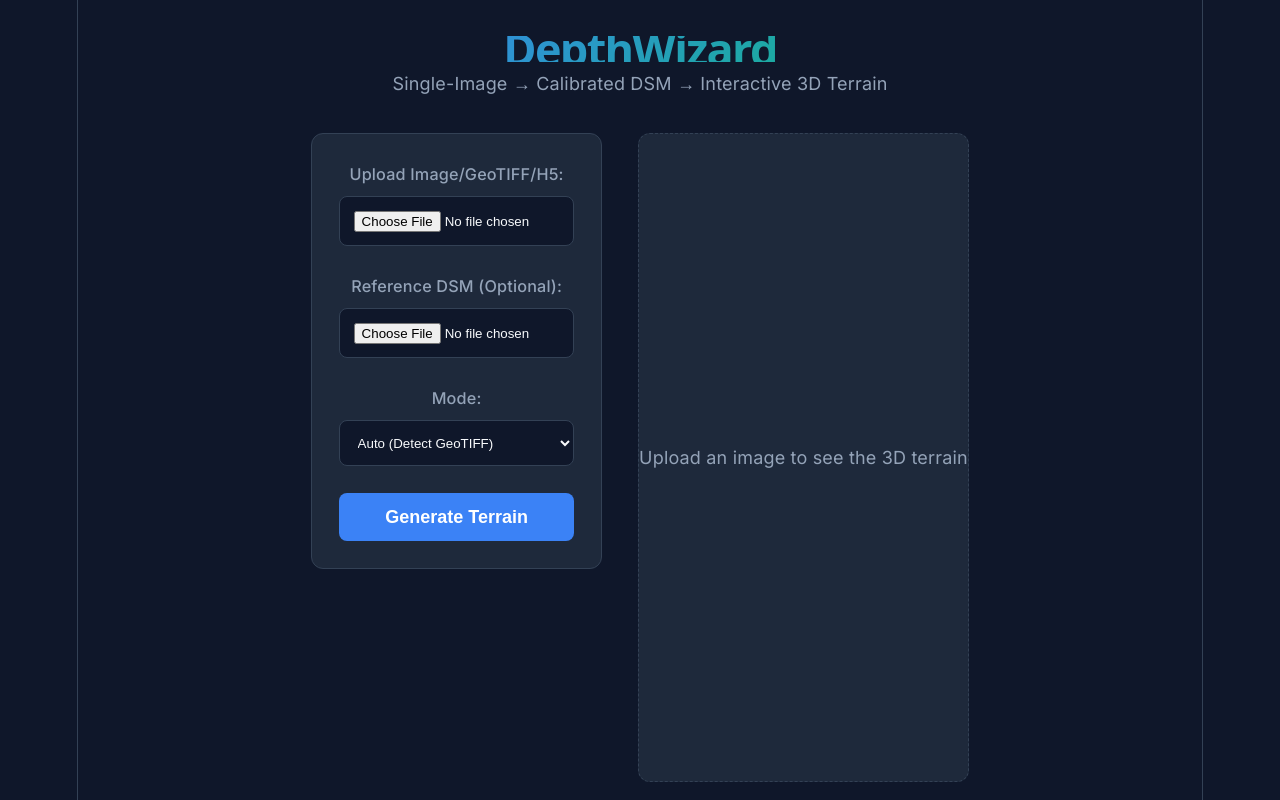
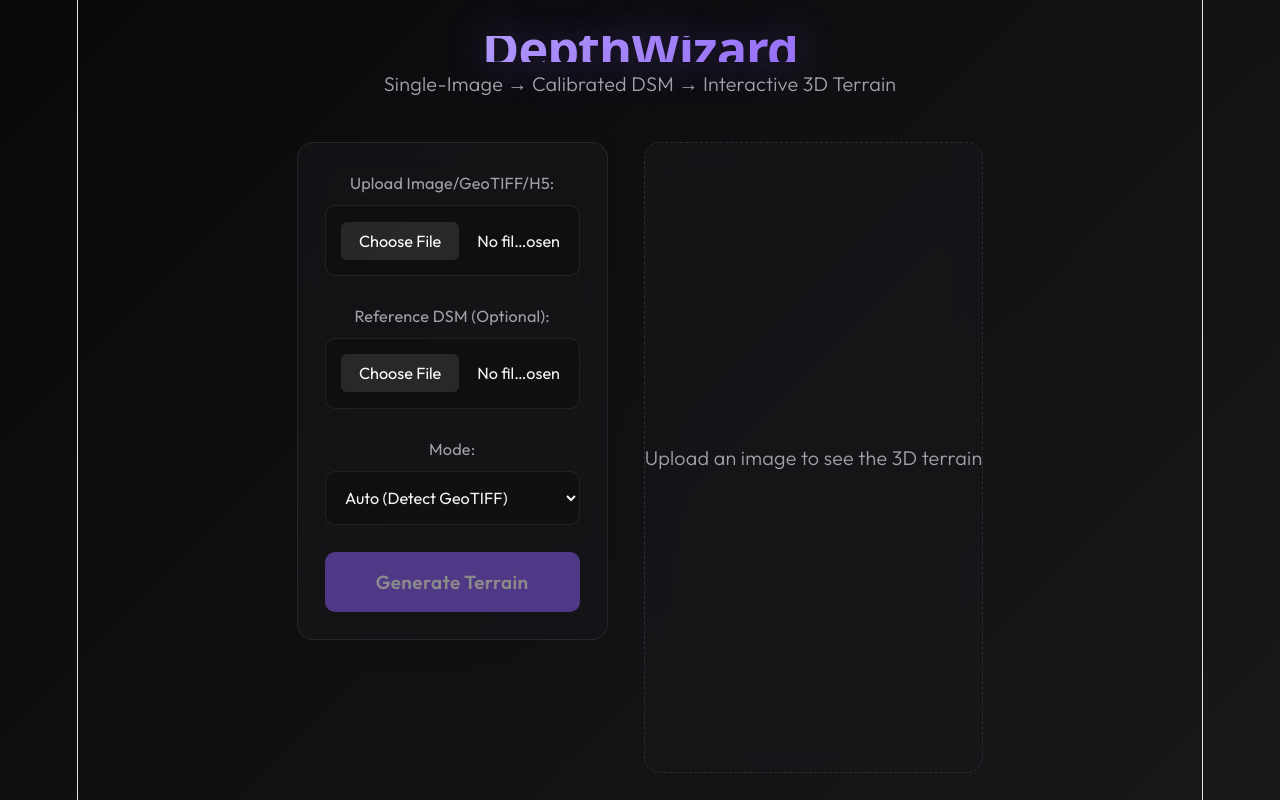
Before and after one commit to Ibtesam1901/Depth-Wizard---MVP, a React (Vite) app in the folder frontend/: page / in a window 1280 px wide. Built offline with nearby package versions, Linux system fonts and the light colour scheme.

Commit message:
UI Overhaul: Implement minimal, glassmorphic dark theme

```diff
--- a/frontend/src/App.css
+++ b/frontend/src/App.css
@@ -1,29 +1,31 @@
-@import url('https://fonts.googleapis.com/css2?family=Inter:wght@400;500;600;700&display=swap');
+@import url('https://fonts.googleapis.com/css2?family=Outfit:wght@300;400;500;600;700&display=swap');
 
 :root {
-  --bg-dark: #0f172a;
-  --bg-card: #1e293b;
-  --bg-card-hover: #334155;
-  --primary: #3b82f6;
-  --primary-hover: #2563eb;
-  --text-main: #f8fafc;
-  --text-muted: #94a3b8;
-  --border: #334155;
+  --bg-gradient: linear-gradient(135deg, #09090b 0%, #18181b 100%);
+  --glass-bg: rgba(24, 24, 27, 0.6);
+  --glass-border: rgba(255, 255, 255, 0.08);
+  --primary: #8b5cf6;
+  --primary-hover: #7c3aed;
+  --primary-glow: rgba(139, 92, 246, 0.4);
+  --text-main: #f4f4f5;
+  --text-muted: #a1a1aa;
   --accent: #10b981;
-  --accent-light: #34d399;
+  --accent-glow: rgba(16, 185, 129, 0.3);
 }
 
 body {
   margin: 0;
-  font-family: 'Inter', sans-serif;
-  background-color: var(--bg-dark);
+  font-family: 'Outfit', sans-serif;
+  background: var(--bg-gradient);
   color: var(--text-main);
+  min-height: 100vh;
+  overflow: hidden;
 }
 
 .app-container {
-  max-width: 1400px;
+  max-width: 1600px;
   margin: 0 auto;
-  padding: 1rem;
+  padding: 1.5rem;
   display: flex;
   flex-direction: column;
   gap: 1rem;
@@ -33,27 +35,31 @@ body {
 
 header {
   text-align: center;
-  padding: 1rem 0;
+  padding: 0.5rem 0 1.5rem 0;
 }
 
 header h1 {
-  font-size: 2.5rem;
+  font-size: 2.8rem;
   font-weight: 700;
   margin: 0;
-  background: linear-gradient(135deg, var(--primary), var(--accent));
+  background: linear-gradient(135deg, #c4b5fd, #8b5cf6);
   -webkit-background-clip: text;
   -webkit-text-fill-color: transparent;
+  letter-spacing: -0.02em;
+  text-shadow: 0 0 40px rgba(139, 92, 246, 0.3);
 }
 
 header p {
   color: var(--text-muted);
-  font-size: 1rem;
+  font-size: 1.1rem;
   margin-top: 0.5rem;
+  font-weight: 300;
+  letter-spacing: 0.01em;
 }
 
 main {
   display: grid;
-  grid-template-columns: 300px 1fr;
+  grid-template-columns: 320px 1fr;
   gap: 1.5rem;
   flex: 1;
   min-height: 0;
@@ -62,7 +68,10 @@ main {
 @media (max-width: 1024px) {
   main {
     grid-template-columns: 1fr;
-    height: auto;
+    overflow-y: auto;
+  }
+  body {
+    overflow: auto;
   }
 }
 
@@ -74,48 +83,74 @@ main {
   padding-right: 0.5rem;
 }
 
+/* Scrollbar styling */
+::-webkit-scrollbar {
+  width: 6px;
+  height: 6px;
+}
+::-webkit-scrollbar-track {
+  background: transparent;
+}
+::-webkit-scrollbar-thumb {
+  background: rgba(255, 255, 255, 0.1);
+  border-radius: 4px;
+}
+::-webkit-scrollbar-thumb:hover {
+  background: rgba(255, 255, 255, 0.2);
+}
+
 .controls, .metrics-panel {
-  background: var(--bg-card);
+  background: var(--glass-bg);
+  backdrop-filter: blur(16px);
+  -webkit-backdrop-filter: blur(16px);
   padding: 1.5rem;
-  border-radius: 12px;
-  border: 1px solid var(--border);
+  border-radius: 16px;
+  border: 1px solid var(--glass-border);
+  box-shadow: 0 4px 30px rgba(0, 0, 0, 0.1);
 }
 
 .metrics-panel h3 {
   margin-top: 0;
   color: var(--text-main);
   font-size: 1.1rem;
-  border-bottom: 1px solid var(--border);
-  padding-bottom: 0.5rem;
+  font-weight: 500;
+  border-bottom: 1px solid var(--glass-border);
+  padding-bottom: 0.75rem;
   margin-bottom: 1rem;
 }
 
 .metric-grid {
   display: grid;
   grid-template-columns: 1fr 1fr;
-  gap: 1rem;
+  gap: 0.75rem;
   margin-bottom: 1.5rem;
 }
 
 .metric-box {
-  background: var(--bg-dark);
+  background: rgba(255,255,255,0.03);
   padding: 1rem;
-  border-radius: 8px;
+  border-radius: 12px;
   text-align: center;
-  border: 1px solid var(--border);
+  border: 1px solid var(--glass-border);
+  transition: transform 0.2s;
+}
+.metric-box:hover {
+  transform: translateY(-2px);
+  background: rgba(255,255,255,0.05);
 }
 
 .metric-box.highlight {
-  border-color: var(--accent);
-  background: rgba(16, 185, 129, 0.1);
+  border-color: rgba(16, 185, 129, 0.3);
+  background: linear-gradient(180deg, rgba(16, 185, 129, 0.05) 0%, rgba(16, 185, 129, 0.02) 100%);
+  box-shadow: 0 0 20px rgba(16, 185, 129, 0.1);
 }
 
 .metric-box .label {
   display: block;
-  font-size: 0.8rem;
+  font-size: 0.75rem;
   color: var(--text-muted);
   text-transform: uppercase;
-  letter-spacing: 0.05em;
+  letter-spacing: 0.08em;
   margin-bottom: 0.5rem;
 }
 
@@ -132,7 +167,7 @@ main {
 
 .form-group label {
   display: block;
-  font-weight: 500;
+  font-weight: 400;
   margin-bottom: 0.5rem;
   color: var(--text-muted);
   font-size: 0.9rem;
@@ -140,29 +175,61 @@ main {
 
 input[type="file"], select {
   width: 100%;
-  padding: 0.75rem;
-  background: var(--bg-dark);
-  border: 1px solid var(--border);
-  border-radius: 8px;
+  padding: 0.85rem;
+  background: rgba(0,0,0,0.2);
+  border: 1px solid var(--glass-border);
+  border-radius: 10px;
   color: var(--text-main);
   box-sizing: border-box;
+  font-family: inherit;
+  font-size: 0.9rem;
+  transition: all 0.2s;
+}
+
+input[type="file"]:hover, select:hover {
+  border-color: rgba(255,255,255,0.2);
+}
+
+input[type="file"]::file-selector-button {
+  background: rgba(255,255,255,0.1);
+  border: none;
+  border-radius: 6px;
+  padding: 0.5rem 1rem;
+  color: white;
+  margin-right: 1rem;
+  cursor: pointer;
+  font-family: inherit;
+  transition: background 0.2s;
+}
+input[type="file"]::file-selector-button:hover {
+  background: rgba(255,255,255,0.2);
 }
 
 button[type="submit"] {
   width: 100%;
-  padding: 0.75rem;
+  padding: 1rem;
   background: var(--primary);
   color: white;
   border: none;
-  border-radius: 8px;
-  font-size: 1rem;
+  border-radius: 10px;
+  font-size: 1.05rem;
   font-weight: 600;
   cursor: pointer;
-  transition: all 0.2s;
+  transition: all 0.3s cubic-bezier(0.4, 0, 0.2, 1);
+  box-shadow: 0 4px 20px var(--primary-glow);
+  font-family: inherit;
+  letter-spacing: 0.02em;
 }
 
 button[type="submit"]:hover:not(:disabled) {
   background: var(--primary-hover);
+  transform: translateY(-2px);
+  box-shadow: 0 6px 25px var(--primary-glow);
+}
+button[type="submit"]:disabled {
+  opacity: 0.5;
+  box-shadow: none;
+  cursor: not-allowed;
 }
 
 .main-content {
@@ -180,75 +247,112 @@ button[type="submit"]:hover:not(:disabled) {
 
 .image-preview-row {
   display: flex;
-  gap: 1rem;
+  gap: 1.25rem;
   overflow-x: auto;
   padding-bottom: 0.5rem;
 }
 
 .image-card {
-  background: var(--bg-card);
+  background: var(--glass-bg);
+  backdrop-filter: blur(16px);
+  -webkit-backdrop-filter: blur(16px);
   padding: 1rem;
-  border-radius: 12px;
-  border: 1px solid var(--border);
+  border-radius: 16px;
+  border: 1px solid var(--glass-border);
   flex: 1;
-  min-width: 200px;
+  min-width: 220px;
   display: flex;
   flex-direction: column;
   align-items: center;
+  transition: transform 0.3s;
+}
+.image-card:hover {
+  transform: translateY(-4px);
 }
 
 .image-card h4 {
   margin: 0 0 1rem 0;
-  color: var(--text-muted);
+  color: var(--text-main);
   font-size: 0.9rem;
+  font-weight: 500;
+  letter-spacing: 0.05em;
   text-transform: uppercase;
 }
 
 .image-card img {
   max-width: 100%;
-  max-height: 200px;
+  max-height: 180px;
   border-radius: 8px;
   object-fit: contain;
+  box-shadow: 0 4px 15px rgba(0,0,0,0.3);
 }
 
 .viewer-wrapper {
   flex: 1;
   display: flex;
   flex-direction: column;
-  background: var(--bg-card);
-  border-radius: 12px;
-  border: 1px solid var(--border);
+  background: rgba(0,0,0,0.4);
+  border-radius: 16px;
+  border: 1px solid var(--glass-border);
   overflow: hidden;
   min-height: 400px;
+  position: relative;
 }
 
 .viewer-toolbar {
-  padding: 1rem;
-  border-bottom: 1px solid var(--border);
+  position: absolute;
+  top: 1rem;
+  left: 50%;
+  transform: translateX(-50%);
+  z-index: 10;
   display: flex;
-  gap: 1rem;
-  background: rgba(0,0,0,0.2);
+  gap: 0.5rem;
+  background: rgba(24, 24, 27, 0.7);
+  backdrop-filter: blur(20px);
+  -webkit-backdrop-filter: blur(20px);
+  padding: 0.5rem;
+  border-radius: 100px;
+  border: 1px solid var(--glass-border);
+  box-shadow: 0 10px 40px rgba(0,0,0,0.3);
 }
 
 .viewer-toolbar button {
-  background: var(--bg-dark);
-  color: var(--text-main);
-  border: 1px solid var(--border);
-  padding: 0.5rem 1rem;
-  border-radius: 6px;
+  background: transparent;
+  color: var(--text-muted);
+  border: none;
+  padding: 0.6rem 1.2rem;
+  border-radius: 100px;
   cursor: pointer;
   font-weight: 500;
+  font-family: inherit;
   transition: all 0.2s;
 }
 
 .viewer-toolbar button:hover {
-  background: var(--bg-card-hover);
+  color: var(--text-main);
+  background: rgba(255,255,255,0.05);
 }
 
 .viewer-toolbar button.active {
   background: var(--primary);
-  border-color: var(--primary);
   color: white;
+  box-shadow: 0 2px 10px var(--primary-glow);
+}
+
+.viewer-toolbar select {
+  background: transparent;
+  border: none;
+  color: var(--text-muted);
+  padding: 0.6rem 1rem;
+  margin-left: 0.5rem;
+  outline: none;
+  cursor: pointer;
+}
+.viewer-toolbar select:hover {
+  color: var(--text-main);
+}
+.viewer-toolbar select option {
+  background: var(--bg-dark);
 }
 
 .viewer-container {
@@ -261,8 +365,11 @@ button[type="submit"]:hover:not(:disabled) {
   align-items: center;
   justify-content: center;
   height: 100%;
-  background: var(--bg-card);
-  border-radius: 12px;
-  border: 1px dashed var(--border);
+  background: var(--glass-bg);
+  backdrop-filter: blur(16px);
+  border-radius: 16px;
+  border: 1px dashed rgba(255,255,255,0.1);
   color: var(--text-muted);
+  font-size: 1.1rem;
+  font-weight: 300;
 }
--- a/frontend/src/App.jsx
+++ b/frontend/src/App.jsx
@@ -76,11 +76,11 @@ function App() {
           {result && (
             <div className="metrics-panel">
               <h3>Image Information</h3>
-              <ul style={{textAlign: 'left', listStyle: 'none', padding: 0, fontSize: '0.9em', marginBottom: '20px'}}>
-                <li><strong>Width:</strong> {result.width}</li>
-                <li><strong>Height:</strong> {result.height}</li>
-                <li><strong>Format:</strong> {result.is_h5 ? 'HDF5 (GAMUS)' : result.is_geotiff ? 'GeoTIFF' : 'Standard Image'}</li>
-                <li><strong>Georeferenced:</strong> {result.is_geotiff ? '✅ Yes' : '❌ No'}</li>
+              <ul className="info-list" style={{listStyle: 'none', padding: 0, fontSize: '0.9em', color: 'var(--text-muted)'}}>
+                <li><strong style={{color: 'var(--text-main)'}}>Width:</strong> {result.width}</li>
+                <li><strong style={{color: 'var(--text-main)'}}>Height:</strong> {result.height}</li>
+                <li><strong style={{color: 'var(--text-main)'}}>Format:</strong> {result.is_h5 ? 'HDF5 (GAMUS)' : result.is_geotiff ? 'GeoTIFF' : 'Standard Image'}</li>
+                <li><strong style={{color: 'var(--text-main)'}}>Georeferenced:</strong> {result.is_geotiff ? '✅ Yes' : '❌ No'}</li>
               </ul>
 
               <h3>DSM Analysis</h3>
@@ -157,7 +157,7 @@ function App() {
                   <button className={viewerMode === 'fly' ? 'active' : ''} onClick={() => setViewerMode('fly')}>▶ Flythrough</button>
                   <button className={viewerMode === 'measure_height' ? 'active' : ''} onClick={() => setViewerMode('measure_height')}>Measure Height</button>
                   <button className={viewerMode === 'measure_slope' ? 'active' : ''} onClick={() => setViewerMode('measure_slope')}>Measure Slope</button>
-                  <select value={textureMode} onChange={(e) => setTextureMode(e.target.value)} style={{marginLeft: 'auto', padding: '4px 8px', borderRadius: '4px', background: '#333', color: 'white'}}>
+                  <select value={textureMode} onChange={(e) => setTextureMode(e.target.value)}>
                     <option value="rgb">RGB Texture</option>
                     <option value="confidence">Confidence Map</option>
                   </select>
```
